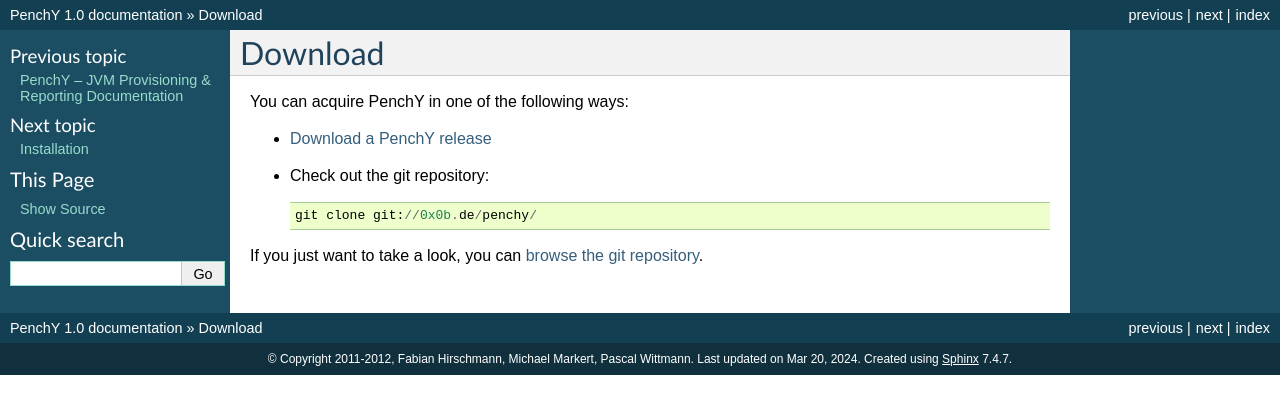
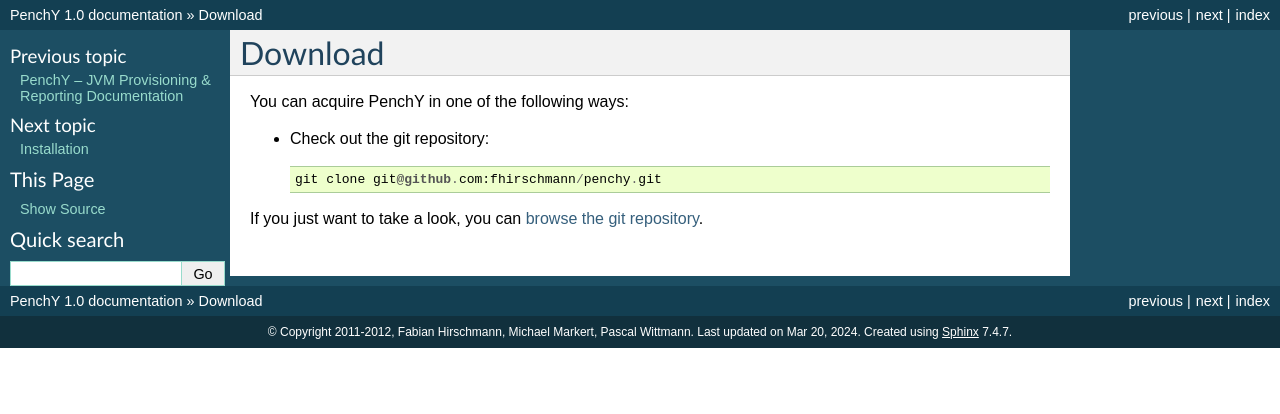
Before and after one commit to fhirschmann/penchy, a Sphinx documentation site: the page built from docs/download.rst, in a window 1280 px wide. Shown: the top 414 px of the page. Built offline with Sphinx 7.4.7, drawn with Linux system fonts in a browser that asks for light colours; formulas are drawn with MathJax 3.

Commit message:
Fix broken links

```diff
--- a/docs/download.rst
+++ b/docs/download.rst
@@ -4,10 +4,9 @@
 
 You can acquire PenchY in one of the following ways:
 
-- `Download a PenchY release <http://git.0x0b.de/penchy/>`_
 - Check out the git repository::
 
-    git clone git://0x0b.de/penchy/
+    git clone git@github.com:fhirschmann/penchy.git
 
 If you just want to take a look, you can
-`browse the git repository <http://git.0x0b.de/penchy/>`_.
+`browse the git repository <https://github.com/fhirschmann/penchy>`_.
```
